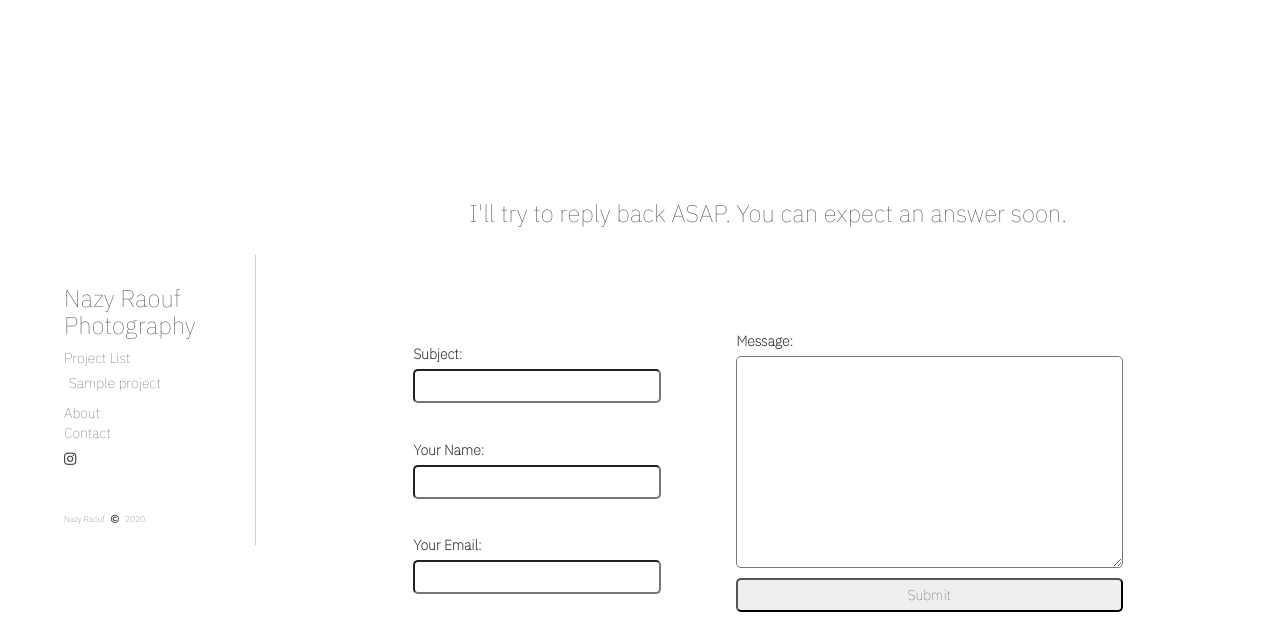
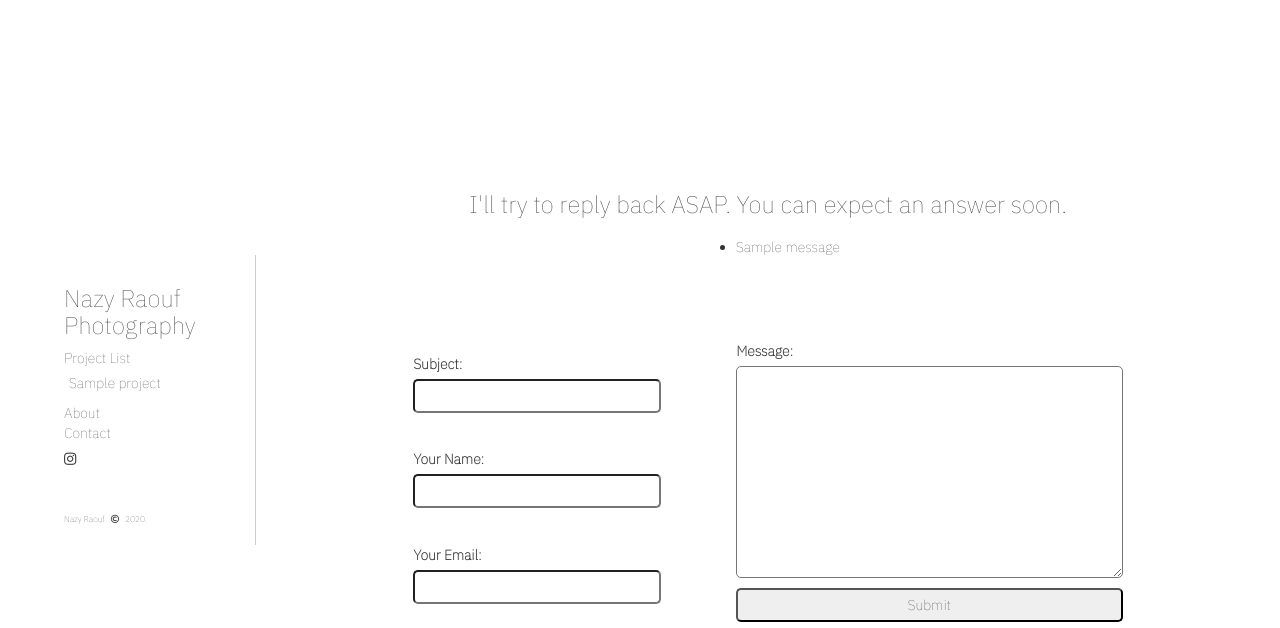
Before and after one commit to todaatsushi/npp, a Django app: page /contact/ in a window 1280 px wide. Shown: the top 628 px of the page. Run offline with Django 3.2, Linux system fonts and the light colour scheme; data comes from the database, SQL or seed files in the repository; tables that the repository leaves empty hold one stand-in row (values such as "Sample post"); one stand-in notice (Sample message) is shown; some libraries are stand-ins or nearby versions.

Commit message:
Add success message

```diff
--- a/home/templates/home/contact.html
+++ b/home/templates/home/contact.html
@@ -18,6 +18,11 @@
             <ul>
                 {% if settings.on_holiday %}
                     <li><h5>{{ settings.holiday_message }}</h5></li>
+                {% endif %}
+                {% if messages %}
+                    {% for message in messages %}
+                        <li><h5>{{ message }}</h5></li>
+                    {% endfor %}
                 {% endif %}
             </ul>
         </div>
--- a/home/views.py
+++ b/home/views.py
@@ -1,3 +1,4 @@
+from django.contrib import messages
 from django.shortcuts import render, redirect, reverse
 from django.views.generic import View
 
@@ -29,4 +30,8 @@ class Contact(View):
         form = forms.ContactForm(request.POST)
         if form.is_valid():
             forms.generate_and_send_mail(form.cleaned_data)
+            messages.success(
+                request,
+                ContactSettings.objects.get().thanks_message
+            )
         return redirect(reverse('contact'))
```
